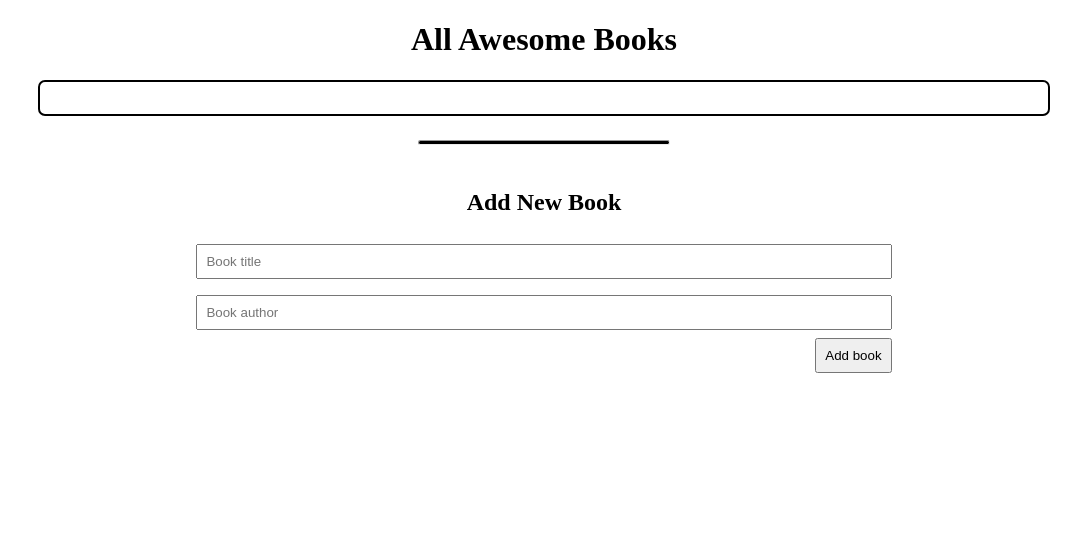
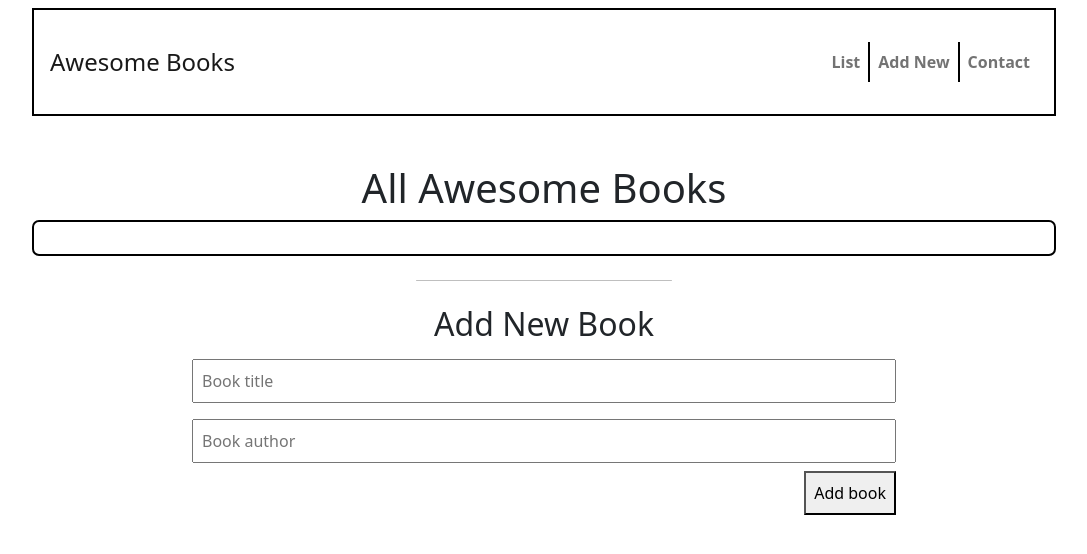
Before and after one commit to Terbeche/Awesome-Books, a website: page index.html in a window 1280 px wide. Shown: the whole page, without its empty margins (96-1183 px from the left). Drawn offline with nearby package versions, Linux system fonts and the light colour scheme.

Commit message:
Add navbar

```diff
--- a/css/style.css
+++ b/css/style.css
@@ -15,6 +15,20 @@ li {
 
 ul {
   padding-left: 0;
+}
+
+.navbar{
+width: 80%;
+padding: 1rem 1rem;
+border: none;
+}
+
+.bordered{
+  border-right: none;
+}
+
+.navbar-brand{
+  font-size: 16px;
 }
 
 #books {
@@ -75,4 +89,22 @@ input {
     flex-direction: column;
     width: 55%;
   }
+
+  .nav-container{
+    padding: 0;
+  }
+
+  .navbar{
+    width: 80%;
+    padding: 1rem 1rem;
+    border: solid 2px black;
+    }
+
+   .navbar-brand{
+      font-size: 24px;
+    }
+
+  .bordered{
+    border-right: solid 2px black;
+  }
 }
--- a/index.html
+++ b/index.html
@@ -4,10 +4,43 @@
     <meta charset="UTF-8" />
     <meta http-equiv="X-UA-Compatible" content="IE=edge" />
     <meta name="viewport" content="width=device-width, initial-scale=1.0" />
+    <link href="https://cdn.jsdelivr.net/npm/bootstrap@5.0.1/dist/css/bootstrap.min.css" rel="stylesheet" integrity="sha384-+0n0xVW2eSR5OomGNYDnhzAbDsOXxcvSN1TPprVMTNDbiYZCxYbOOl7+AMvyTG2x" crossorigin="anonymous" />
+    <link rel="stylesheet" href="https://cdn.jsdelivr.net/npm/bootstrap-icons@1.3.0/font/bootstrap-icons.css" />
     <link rel="stylesheet" href="./css/style.css" />
     <title>Awesome books</title>
   </head>
   <body>
+    <header>
+      <div class="nav-container container-fluid mb-5  ">
+        <nav class=" navbar navbar-expand-lg navbar-light col-lg-10 mx-auto m-2 ">
+            <a href="./index.html" class="navbar-brand">Awesome Books</a>
+            <button
+            class="navbar-toggler"
+            type="button"
+            data-bs-toggle="collapse"
+            data-bs-target="#toggleMobileMenu"
+            aria-controls="toggleMobileMenu"
+            aria-expanded="false"
+            aria-label="Toggle navigation">
+            <span class="navbar-toggler-icon hamburger"></span>
+            </button>
+            <div class="collapse navbar-collapse" id="toggleMobileMenu">
+                <ul class="navbar-nav ms-auto text-center fw-bold text-dark d-flex justify-content-between ">
+                    <li>
+                        <a href="#" class="nav-link bordered">List</a>
+                    </li>
+                    <li>
+                        <a href="#" class="nav-link bordered">Add New</a>
+                    </li>
+                    <li class="#">
+                        <a href="#" class="nav-link">Contact</a>
+                    </li>
+                </ul>
+            </div>
+
+        </nav>
+    </div>
+    </header>
     <main>
       <div id="headline">
         <h1>All Awesome Books</h1>
@@ -28,6 +61,9 @@
         </form>
       </div>
     </main>
+
+    <script src="https://cdn.jsdelivr.net/npm/bootstrap@5.0.2/dist/js/bootstrap.bundle.min.js"
+       integrity="sha384-MrcW6ZMFYlzcLA8Nl+NtUVF0sA7MsXsP1UyJoMp4YLEuNSfAP+JcXn/tWtIaxVXM" crossorigin="anonymous"></script>
     <script src="./js/script.js"></script>
   </body>
 </html>
```
